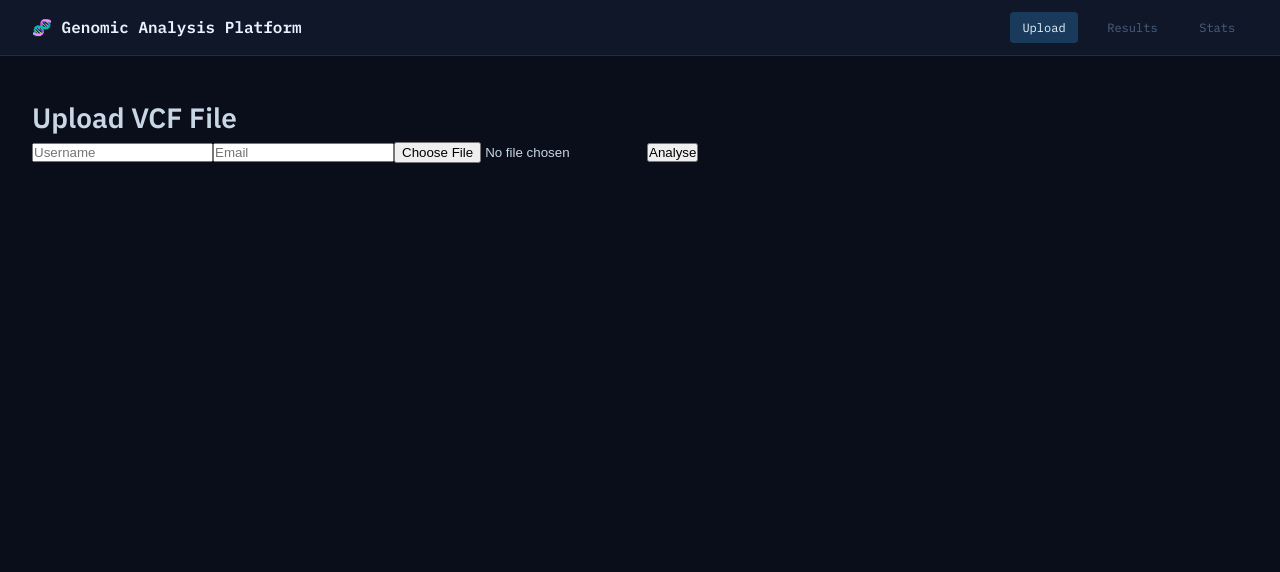
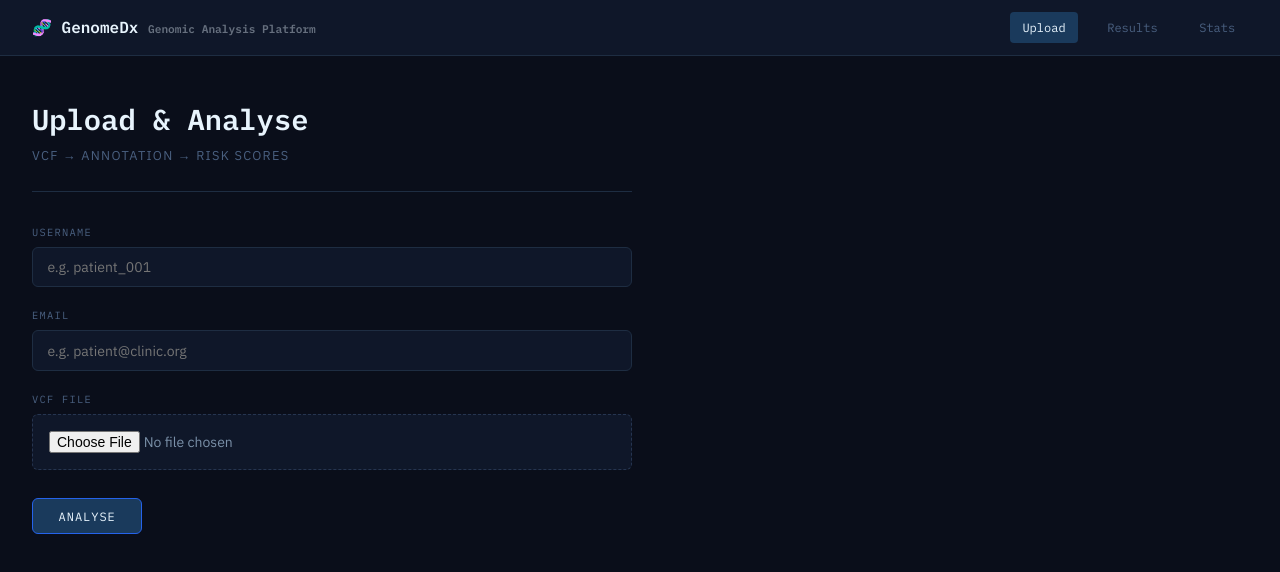
Before and after one commit to adiyounes/genomics-dashboard, a React (Create React App) app in the folder frontend/: page / in a window 1280 px wide. Shown: the top 572 px of the page. Built offline with nearby package versions, Linux system fonts and the light colour scheme.

Commit message:
ResultPage styled, real data from a real vcf file tested and a table filter waas added

```diff
--- a/frontend/src/App.css
+++ b/frontend/src/App.css
@@ -81,6 +81,11 @@ nav {
   margin-right: auto;
 }
 
+.nav-brand span {
+  font-size: 0.7rem;
+  opacity: 0.4;
+}
+
 .nav-link {
   font-family: var(--font-mono);
   font-size: 0.75rem;
@@ -107,3 +112,265 @@ main {
   width: 100%;
   margin: 0 auto;
 }
+
+.upload-page {
+  max-width: 600px;
+}
+
+.page-title {
+  font-family: var(--font-mono);
+  font-size: 1.8rem;
+  font-weight: 600;
+  color: var(--text-primary);
+  margin-bottom: 0.25rem;
+}
+
+.page-subtitle {
+  font-size: 0.8rem;
+  color: var(--text-dim);
+  text-transform: uppercase;
+  letter-spacing: 0.1em;
+  margin-bottom: 2rem;
+  padding-bottom: 1.5rem;
+  border-bottom: 1px solid var(--border);
+}
+
+.form-group {
+  margin-bottom: 1.25rem;
+}
+
+.form-label {
+  display: block;
+  font-family: var(--font-mono);
+  font-size: 0.65rem;
+  text-transform: uppercase;
+  letter-spacing: 0.12em;
+  color: var(--text-dim);
+  margin-bottom: 0.4rem;
+}
+
+input[type="text"],
+input[type="email"] {
+  width: 100%;
+  background: var(--bg-secondary);
+  border: 1px solid var(--border);
+  border-radius: var(--radius-md);
+  color: var(--text-primary);
+  font-family: var(--font-sans);
+  font-size: 0.875rem;
+  padding: 0.65rem 0.9rem;
+  outline: none;
+  transition: border-color 0.15s;
+}
+
+input[type="text"]:focus,
+input[type="email"]:focus {
+  border-color: var(--accent);
+}
+
+input[type="file"] {
+  width: 100%;
+  background: var(--bg-secondary);
+  border: 1px dashed var(--border-light);
+  border-radius: var(--radius-md);
+  color: var(--text-muted);
+  font-family: var(--font-sans);
+  font-size: 0.875rem;
+  padding: 1rem;
+  cursor: pointer;
+  transition: border-color 0.15s;
+}
+
+input[type="file"]:hover {
+  border-color: var(--accent);
+}
+
+.btn {
+  background: var(--accent-bg);
+  border: 1px solid var(--accent);
+  border-radius: var(--radius-md);
+  color: var(--text-primary);
+  cursor: pointer;
+  font-family: var(--font-mono);
+  font-size: 0.75rem;
+  letter-spacing: 0.08em;
+  padding: 0.6rem 1.6rem;
+  text-transform: uppercase;
+  transition: background 0.15s;
+  margin-top: 0.5rem;
+}
+
+.btn:hover:not(:disabled) {
+  background: var(--accent);
+}
+
+.btn:disabled {
+  opacity: 0.5;
+  cursor: not-allowed;
+}
+
+.alert {
+  border-radius: var(--radius-md);
+  font-size: 0.82rem;
+  padding: 0.8rem 1rem;
+  margin-top: 1rem;
+}
+
+.alert-success {
+  background: #063b1e;
+  border: 1px solid #15803d;
+  color: var(--risk-minimal);
+}
+
+.alert-error {
+  background: #3b0606;
+  border: 1px solid #b91c1c;
+  color: var(--risk-high);
+}
+
+select {
+  width: 100%;
+  background: var(--bg-secondary);
+  border: 1px solid var(--border);
+  border-radius: var(--radius-md);
+  color: var(--text-primary);
+  font-family: var(--font-sans);
+  font-size: 0.875rem;
+  padding: 0.65rem 0.9rem;
+  outline: none;
+  cursor: pointer;
+  margin-bottom: 2rem;
+  transition: border-color 0.15s;
+}
+
+select:focus {
+  border-color: var(--accent);
+}
+
+.cards-row {
+  display: grid;
+  grid-template-columns: repeat(3, 1fr);
+  gap: 1rem;
+  margin-bottom: 2rem;
+}
+
+.score-card {
+  background: var(--bg-secondary);
+  border: 1px solid var(--border);
+  border-radius: var(--radius-lg);
+  padding: 1.2rem 1.4rem;
+}
+
+.score-card-label {
+  font-family: var(--font-mono);
+  font-size: 0.65rem;
+  text-transform: uppercase;
+  letter-spacing: 0.12em;
+  color: var(--text-dim);
+  margin-bottom: 0.5rem;
+}
+
+.score-card-value {
+  font-family: var(--font-mono);
+  font-size: 2rem;
+  font-weight: 600;
+  line-height: 1;
+}
+
+.score-card-label-sub {
+  font-size: 0.7rem;
+  color: var(--text-dim);
+  margin-top: 0.3rem;
+  text-transform: uppercase;
+  letter-spacing: 0.08em;
+}
+
+.table-wrapper {
+  overflow-x: auto;
+  border: 1px solid var(--border);
+  border-radius: var(--radius-lg);
+}
+
+table {
+  width: 100%;
+  border-collapse: collapse;
+  font-size: 0.82rem;
+}
+
+thead {
+  background: var(--bg-tertiary);
+  border-bottom: 1px solid var(--border);
+}
+
+th {
+  font-family: var(--font-mono);
+  font-size: 0.65rem;
+  text-transform: uppercase;
+  letter-spacing: 0.12em;
+  color: var(--text-dim);
+  padding: 0.75rem 1rem;
+  text-align: left;
+  white-space: nowrap;
+}
+
+td {
+  padding: 0.7rem 1rem;
+  border-bottom: 1px solid var(--border);
+  color: var(--text-secondary);
+  font-family: var(--font-mono);
+  font-size: 0.8rem;
+}
+
+tr:last-child td {
+  border-bottom: none;
+}
+
+tr:hover td {
+  background: var(--bg-tertiary);
+}
+
+.filters-row {
+    display: flex;
+    align-items: center;
+    gap: 0.75rem;
+    margin-bottom: 1rem;
+    flex-wrap: wrap;
+}
+
+.filters-row input[type="text"] {
+    width: 50%;
+}
+
+.filters-row input[type="number"] {
+    width: 90px;
+}
+
+.filters-row select {
+    width: 160px;
+    margin-bottom: 0;
+}
+
+.filter-chip {
+    display: flex;
+    align-items: center;
+    gap: 0.4rem;
+    background: var(--bg-secondary);
+    border: 1px solid var(--border);
+    border-radius: var(--radius-md);
+    padding: 0.5rem 0.8rem;
+    font-family: var(--font-mono);
+    font-size: 0.7rem;
+    color: var(--text-muted);
+    cursor: pointer;
+    transition: border-color 0.15s;
+}
+
+.filter-chip input[type="checkbox"] {
+    accent-color: var(--accent);
+    cursor: pointer;
+}
+
+.filter-chip:has(input:checked) {
+    border-color: var(--accent);
+    color: var(--text-primary);
+}
--- a/frontend/src/App.js
+++ b/frontend/src/App.js
@@ -10,7 +10,7 @@ function App() {
       <div className="app-layout">
         <nav>
           <NavLink to="/" className="nav-brand" e>
-            🧬 <span>Genomic Analysis Platform</span>
+            🧬 GenomeDx <span>Genomic Analysis Platform</span>
           </NavLink>
           <NavLink to="/" end className={({isActive}) => isActive ? 'nav-link active' : 'nav-link'}>Upload</NavLink>
           <NavLink to="/results" className={({isActive}) => isActive ? 'nav-link active' : 'nav-link'}>Results</NavLink>
--- a/frontend/src/pages/ResultsPage.jsx
+++ b/frontend/src/pages/ResultsPage.jsx
@@ -1,11 +1,32 @@
 import { useState, useEffect } from 'react'
 import { getUploads, getVariants, getRiskSummary } from '../api/client'
+
+function getRiskColor(score) {
+    if (!score) return 'var(--text-dim)'
+    if (score >= 0.7) return 'var(--risk-high)'
+    if (score >= 0.4) return 'var(--risk-moderate)'
+    if (score >= 0.1) return 'var(--risk-low)'
+    return 'var(--risk-minimal)'
+}
+
+function getRiskLabel(score) {
+    if (!score) return '—'
+    if (score >= 0.7) return 'HIGH'
+    if (score >= 0.4) return 'MODERATE'
+    if (score >= 0.1) return 'LOW'
+    return 'MINIMAL'
+}
+
 
 export default function ResultsPage() {
     const [uploads, setUploads] = useState([])
     const [selectedId, setSelectedId] = useState(null)
     const [variants, setVariant] = useState([])
     const [summary, setSummary] = useState(null)
+    const [geneSearch, setGeneSearch] = useState('')
+    const [flagFilter, setFlagFilter] = useState('all')
+    const [minScore, setMinScore] = useState(0)
+    const [flaggedOnly, setFlaggedOnly] = useState(false)
 
     useEffect(()=>{
         getUploads().then(data => setUploads(data))
@@ -18,27 +39,73 @@ export default function ResultsPage() {
             setSummary(data[0])})
     },[selectedId])
 
+    const filtered = variants.filter(v => {
+        if (geneSearch && !v.gene_name?.toLowerCase().includes(geneSearch.toLowerCase())) return false
+        if (flagFilter !== 'all' && v.flag !== flagFilter) return false
+        if (minScore > 0 && (!v.risk_score || v.risk_score < minScore)) return false
+        if (flaggedOnly && !v.flag) return false
+        return true
+    })
+
     return (
      <div>
-        <h1>Browse Result</h1>
+            <h1 className="page-title">Browse Results</h1>
+            <p className="page-subtitle">Variants · Annotations · Risk Scores</p>
+
             <select onChange={e => setSelectedId(e.target.value)}>
                 <option value="">Select an upload...</option>
-
                 {uploads.map(u => (
                     <option key={u.upload_id} value={u.upload_id}>
                         {u.username} — {u.filename} ({u.total_variants} variants)
                     </option>
                 ))}
             </select>
+
             {summary && (
-            <div>
-                <h2>Risk Summary</h2>
-                <p>Overall: {summary.overall_score}</p>
-                <p>Pathogenicity: {summary.pathogenicity_score}</p>
-                <p>Pharmacogenomics: {summary.pharmacogenomics_score}</p>
+                <>
+                    <div className="cards-row">
+                        <div className="score-card">
+                            <div className="score-card-label">Overall Risk</div>
+                            <div className="score-card-value" style={{color: getRiskColor(summary.overall_score)}}>
+                                {summary.overall_score}
                             </div>
-        )}
-        {variants.length > 0 && (
+                            <div className="score-card-label-sub">{getRiskLabel(summary.overall_score)}</div>
+                        </div>
+                        <div className="score-card">
+                            <div className="score-card-label">Pathogenicity</div>
+                            <div className="score-card-value" style={{color: getRiskColor(summary.pathogenicity_score)}}>
+                                {summary.pathogenicity_score}
+                            </div>
+                            <div className="score-card-label-sub">{getRiskLabel(summary.pathogenicity_score)}</div>
+                        </div>
+                        <div className="score-card">
+                            <div className="score-card-label">Pharmacogenomics</div>
+                            <div className="score-card-value" style={{color: getRiskColor(summary.pharmacogenomics_score)}}>
+                                {summary.pharmacogenomics_score}
+                            </div>
+                            <div className="score-card-label-sub">{getRiskLabel(summary.pharmacogenomics_score)}</div>
+                        </div>
+                    </div>
+
+                    <div className="filters-row">
+                        <input type="text" placeholder="Search gene..." onChange={e => setGeneSearch(e.target.value)} style={{flex:1}}/>
+                        <select onChange={e => setFlagFilter(e.target.value)} style={{width:'auto'}}>
+                            <option value="all">All flags</option>
+                            <option value="clinical">Clinical</option>
+                            <option value="pharmacogenomics">Pharmacogenomics</option>
+                            <option value="both">Both</option>
+                        </select>
+                        <input type="number" placeholder="Min score" min="0" max="1" step="0.1" onChange={e => setMinScore(parseFloat(e.target.value) || 0)} style={{width:'100px'}}/>
+                        <label style={{display:'flex', alignItems:'center', gap:'0.5rem', color:'var(--text-muted)', fontSize:'0.8rem'}}>
+                            <input type="checkbox" onChange={e => setFlaggedOnly(e.target.checked)}/>
+                            Flagged only
+                        </label>
+                    </div>
+                    <div style={{fontSize:'0.75rem', color:'var(--text-dim)', marginBottom:'0.5rem'}}>
+                        {filtered.length} of {variants.length} variants
+                    </div>
+
+                    <div className="table-wrapper">
                         <table>
                             <thead>
                                 <tr>
@@ -51,18 +118,22 @@ export default function ResultsPage() {
                                 </tr>
                             </thead>
                             <tbody>
-                        {variants.map(v => (
+                                {filtered.map(v => (
                                     <tr key={v.variant_id}>
-                                <td>{v.gene_name}</td>
+                                        <td>{v.gene_name || '—'}</td>
                                         <td>{v.chromosome}</td>
                                         <td>{v.position}</td>
                                         <td>{v.zygosity}</td>
-                                <td>{v.flag}</td>
-                                <td>{v.risk_score}</td>
+                                        <td>{v.flag || '—'}</td>
+                                        <td style={{color: getRiskColor(v.risk_score), fontWeight: 600}}>
+                                            {v.risk_score || '—'}
+                                        </td>
                                     </tr>
                                 ))}
                             </tbody>
                         </table>
+                    </div>
+                </>
             )}
         </div>
     )
--- a/frontend/src/pages/UploadPage.jsx
+++ b/frontend/src/pages/UploadPage.jsx
@@ -30,15 +30,31 @@ export default function UploadPage() {
 
 
     return (
-        <div>
-            <h1>Upload VCF File</h1>
-            <input type="text" placeholder="Username" onChange={e => setUsername(e.target.value)}/>
-            <input type="text" placeholder='Email' onChange={e => setEmail(e.target.value)}/>
-            <input type="file" onChange={e => setFile(e.target.files[0])}/>
-            <button onClick={handleSubmit} disabled={loading}>
-                {loading ? 'Analyse...' : 'Analyse'}</button>
-            {error && <p style={{color: 'red'}}>{error}</p>}
-            {result && <p style={{color: 'green'}}>✅ {result.inserted ? Object.values(result.inserted).reduce((a,b) => a+b, 0) : 0} variants inserted</p>}
-        </div>
-    )
+  <div className="upload-page">
+    <div className="page-title">Upload & Analyse</div>
+    <div className="page-subtitle">VCF → Annotation → Risk Scores</div>
+
+    <div className="form-group">
+      <label className="form-label">Username</label>
+      <input type="text" placeholder="e.g. patient_001" onChange={e => setUsername(e.target.value)} />
+    </div>
+
+    <div className="form-group">
+      <label className="form-label">Email</label>
+      <input type="email" placeholder="e.g. patient@clinic.org" onChange={e => setEmail(e.target.value)} />
+    </div>
+
+    <div className="form-group">
+      <label className="form-label">VCF File</label>
+      <input type="file" onChange={e => setFile(e.target.files[0])} />
+    </div>
+
+    <button className="btn" onClick={handleSubmit} disabled={loading}>
+      {loading ? 'Analysing...' : 'Analyse'}
+    </button>
+
+    {error && <div className="alert alert-error">{error}</div>}
+    {result && <div className="alert alert-success">✅ {Object.values(result.inserted || {}).reduce((a,b) => a+b, 0)} variants inserted</div>}
+  </div>
+)
 }
```
Also changed, not shown: 1 other file (tests, documents, lock files or other folders). Lines whose indentation alone changed are shown as unchanged.
